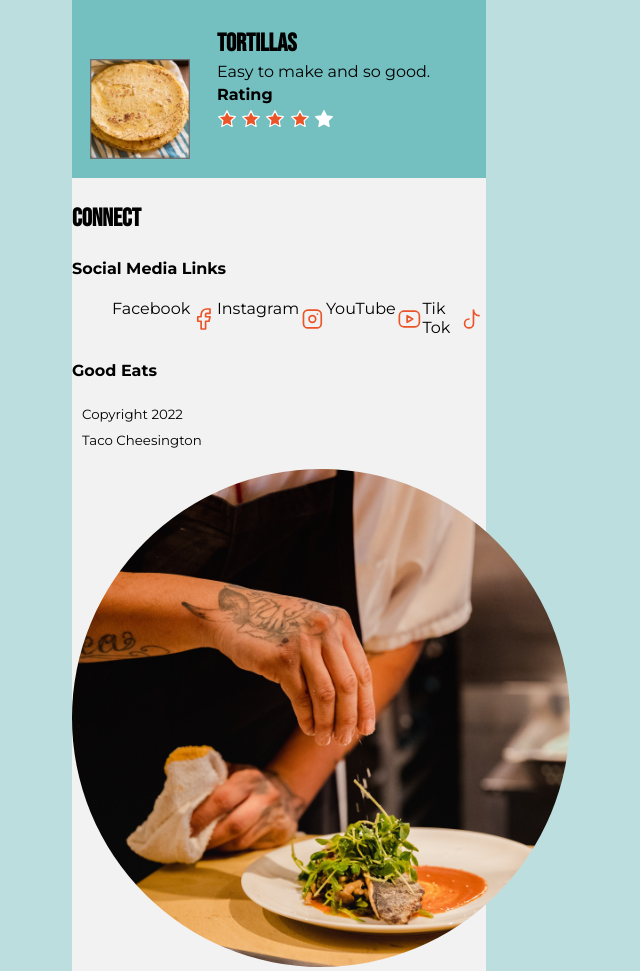
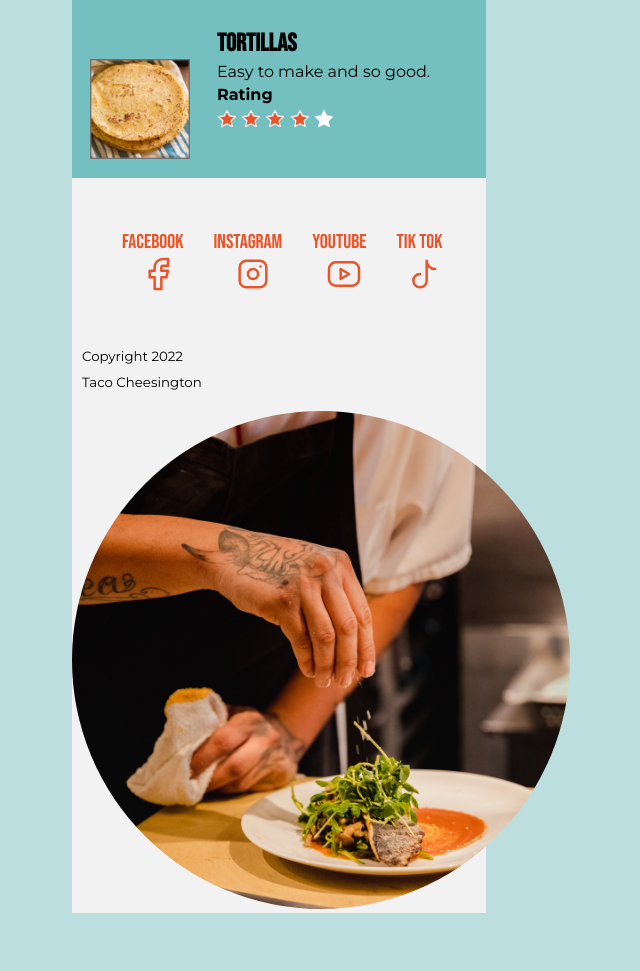
Before and after one commit to adbenke/recipe, a plain HTML site: page index.html in a window 1280 px wide. Shown: the part 2970-3941 px from the top of the page, without its empty margins (361-1001 px from the left). After the commit the page ends 3883 px from the top, so only its background shows below. Drawn offline with Linux system fonts and the light colour scheme.

Commit message:
footer nav color change and size

```diff
--- a/index.html
+++ b/index.html
@@ -309,11 +309,14 @@
         <nav>
             <h4>Social Media Links</h4>
             <ul>
+                <div>
                 <li>Facebook</li>
                     <svg xmlns="http://www.w3.org/2000/svg" class="icon icon-tabler icon-tabler-brand-facebook" width="40" height="40" viewBox="0 0 24 24" stroke-width="1.5" stroke="#EB5428" fill="none" stroke-linecap="round" stroke-linejoin="round">
                         <path stroke="none" d="M0 0h24v24H0z" fill="none"/>
                         <path d="M7 10v4h3v7h4v-7h3l1 -4h-4v-2a1 1 0 0 1 1 -1h3v-4h-3a5 5 0 0 0 -5 5v2h-3" />
                     </svg>
+                </div>
+                <div>
                 <li>Instagram</li>
                     <svg xmlns="http://www.w3.org/2000/svg" class="icon icon-tabler icon-tabler-brand-instagram" width="40" height="40" viewBox="0 0 24 24" stroke-width="1.5" stroke="#EB5428" fill="none" stroke-linecap="round" stroke-linejoin="round">
                         <path stroke="none" d="M0 0h24v24H0z" fill="none"/>
@@ -321,17 +324,22 @@
                         <circle cx="12" cy="12" r="3" />
                         <line x1="16.5" y1="7.5" x2="16.5" y2="7.501" />
                     </svg>
+                </div>
+                <div>
                 <li>YouTube</li>
                     <svg xmlns="http://www.w3.org/2000/svg" class="icon icon-tabler icon-tabler-brand-youtube" width="40" height="40" viewBox="0 0 24 24" stroke-width="1.5" stroke="#EB5428" fill="none" stroke-linecap="round" stroke-linejoin="round">
                         <path stroke="none" d="M0 0h24v24H0z" fill="none"/>
                         <rect x="3" y="5" width="18" height="14" rx="4" />
                         <path d="M10 9l5 3l-5 3z" />
                     </svg>
+                </div>
+                <div>
                 <li>Tik Tok</li>
                     <svg xmlns="http://www.w3.org/2000/svg" class="icon icon-tabler icon-tabler-brand-tiktok" width="40" height="40" viewBox="0 0 24 24" stroke-width="1.5" stroke="#EB5428" fill="none" stroke-linecap="round" stroke-linejoin="round">
                         <path stroke="none" d="M0 0h24v24H0z" fill="none"/>
                         <path d="M9 12a4 4 0 1 0 4 4v-12a5 5 0 0 0 5 5" />
                     </svg>
+                </div>
             </ul>
         </nav>
         <h4>Good Eats</h4>
--- a/styles.css
+++ b/styles.css
@@ -200,3 +200,27 @@ input:checked ~ label span:after {
 input:checked ~ label:not(.steps) span:before, input:checked ~ label:not(.steps) span:after {
     top: 0;
 }
+
+footer nav{
+    display: grid;
+    text-align: center;
+
+}
+footer h3, footer h4 {
+    visibility: hidden;
+    font-size: 5px;
+}
+footer ul{
+    display: flex;
+    text-align: center;
+}
+footer nav li{
+    font-family: 'Bebas Neue', sans-serif;
+    font-size: 20px;
+    padding-left: 10px;
+    padding-right: 20px;
+    color: #eb5428;
+}
+footer nav li, footer nav svg{
+    margin: 0 auto;
+}
```
